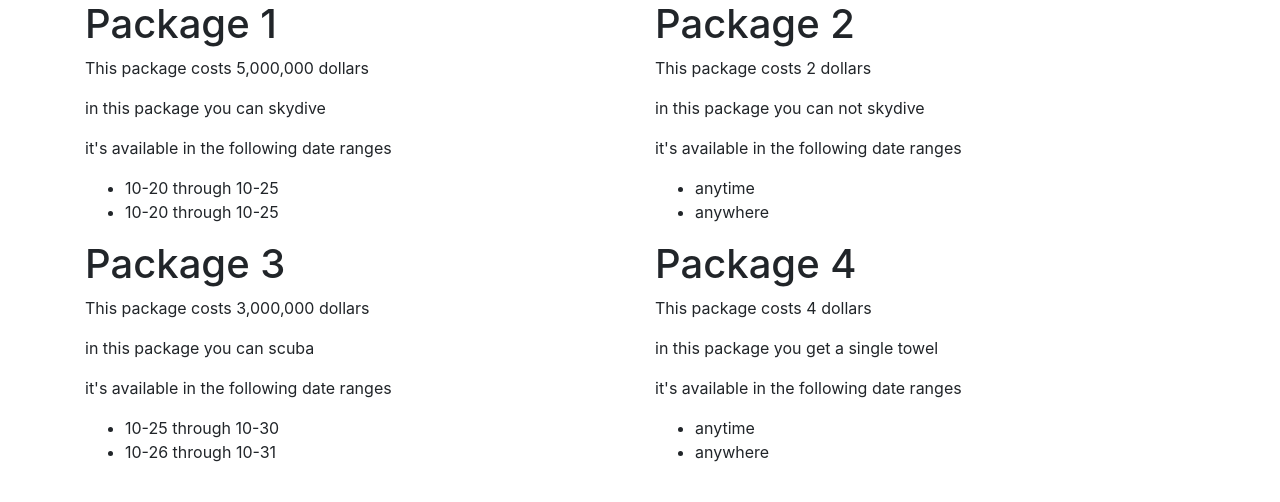
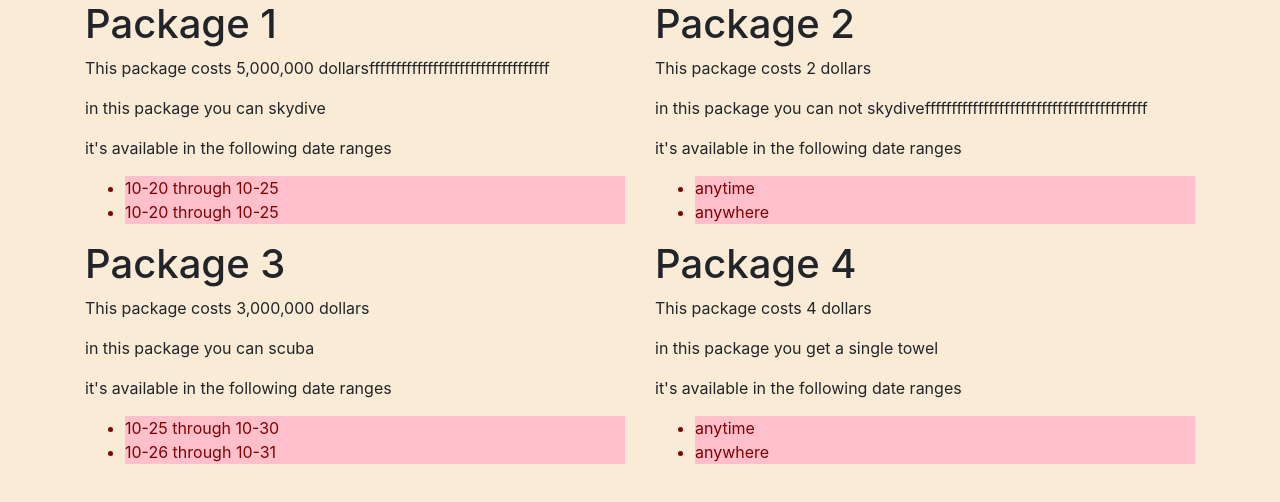
Before and after one commit to joey3001/Vacation-updated-bootstrap, a plain HTML site: page index.html in a window 1280 px wide. Drawn offline with Linux system fonts and the light colour scheme.

Commit message:
added a colored background and colored text
Co-authored-by: Riley McAdoo <riley.mcadoo@gmail.com>

```diff
--- a/css/style.css
+++ b/css/style.css
@@ -0,0 +1,13 @@
+body{
+
+  background-color: antiquewhite;
+
+
+}
+
+li {
+
+color: maroon;
+background-color: pink;
+
+}
--- a/index.html
+++ b/index.html
@@ -2,7 +2,7 @@
 <html lang="en-US">
 <head>
   <link href="css/bootstrap.css" rel="stylesheet" type="text/css">
-  <link href="css/styles.css" rel="stylesheet" type="text/css">
+  <link href="css/style.css" rel="stylesheet" type="text/css">
   <title>Bootstrap pracitce</title>
 </head>
 <body>
@@ -10,7 +10,7 @@
     <div class="row">
       <div class="col-6">
         <h1> Package 1 </h1>
-        <p>This package costs 5,000,000 dollars</p>
+        <p>This package costs 5,000,000 dollarsffffffffffffffffffffffffffffffffff</p>
         <p>in this package you can skydive</p>
         <p>it's available in the following date ranges</p>
         <ul>
@@ -21,7 +21,7 @@
       <div class="col-6">
         <h1> Package 2 </h1>
         <p>This package costs 2 dollars</p>
-        <p>in this package you can not skydive</p>
+        <p>in this package you can not skydiveffffffffffffffffffffffffffffffffffffffffff</p>
         <p>it's available in the following date ranges</p>
         <ul>
           <li> anytime </li>
@@ -66,6 +66,6 @@ and the activities included in the package. Organize this information in a grid.
 
 In addition to Bootstrap styles, add your own stylesheet to further customize the appearance of the site.
 
-Co-authored-by: Riley McAdoo <riley.mcadoo@gmail.com>
+Co-authored-by: Riley McAdoo <riley.mcadoo@gmail.com>""
 
 -->
```
